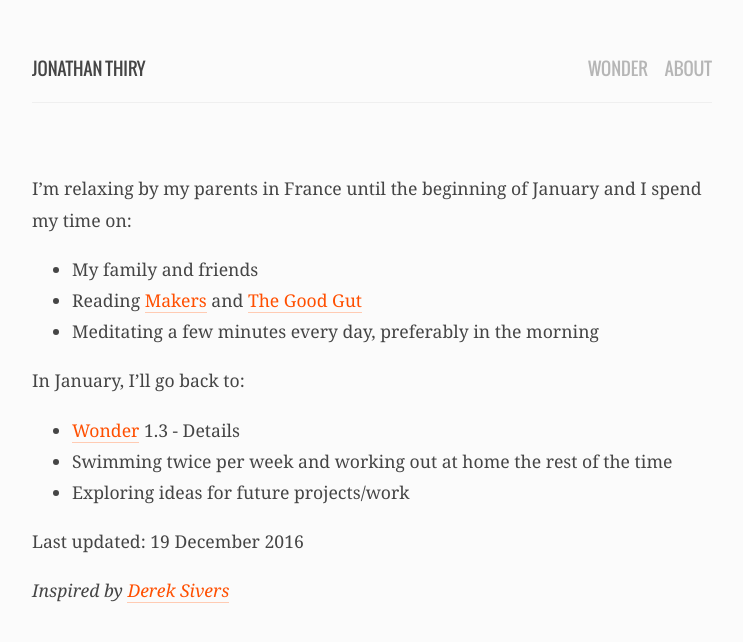
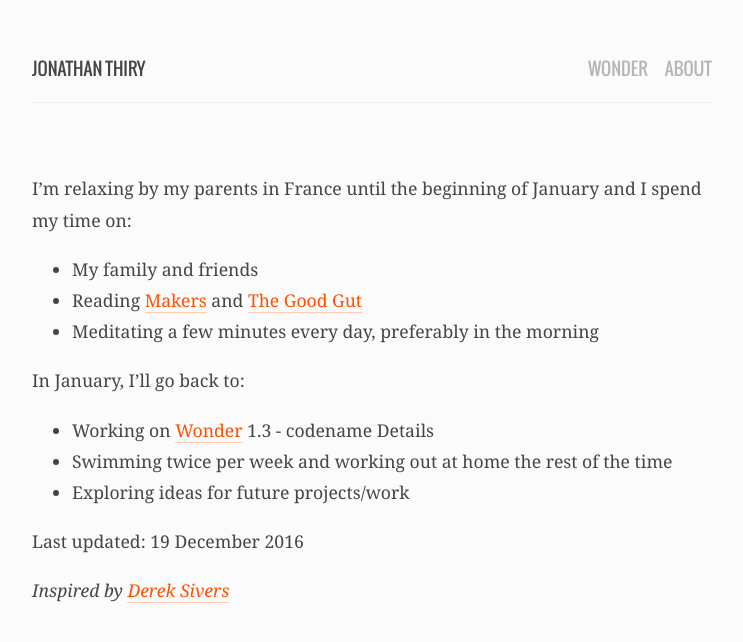
Before and after one commit to jonathanthiry/jonathanthiry.github.com, a Jekyll site: the page built from now.md, in a window 1280 px wide. Shown: the top 642 px of the page, without its empty margins (268-1011 px from the left). Built offline with Jekyll 4.4.1, drawn with Linux system fonts in a browser that asks for light colours.

Commit message:
update now page

```diff
--- a/now.md
+++ b/now.md
@@ -5,12 +5,14 @@ date: 2016-12-19
 ---
 
 I'm relaxing by my parents in France until the beginning of January and I spend my time on:
+
 - My family and friends
 - Reading [Makers](http://craphound.com/makers/download/) and [The Good Gut](https://www.amazon.com/Good-Gut-Taking-Control-Long-term-ebook/dp/B00OZ0TOV2)
 - Meditating a few minutes every day, preferably in the morning
 
 In January, I'll go back to:
-- [Wonder](https://itunes.apple.com/us/app/wonder-reader-for-wikipedia/id1050888989?mt=8&at=1010lo2M) 1.3 - Details
+
+- Working on [Wonder](https://itunes.apple.com/us/app/wonder-reader-for-wikipedia/id1050888989?mt=8&at=1010lo2M) 1.3 - codename Details
 - Swimming twice per week and working out at home the rest of the time
 - Exploring ideas for future projects/work
 
```
